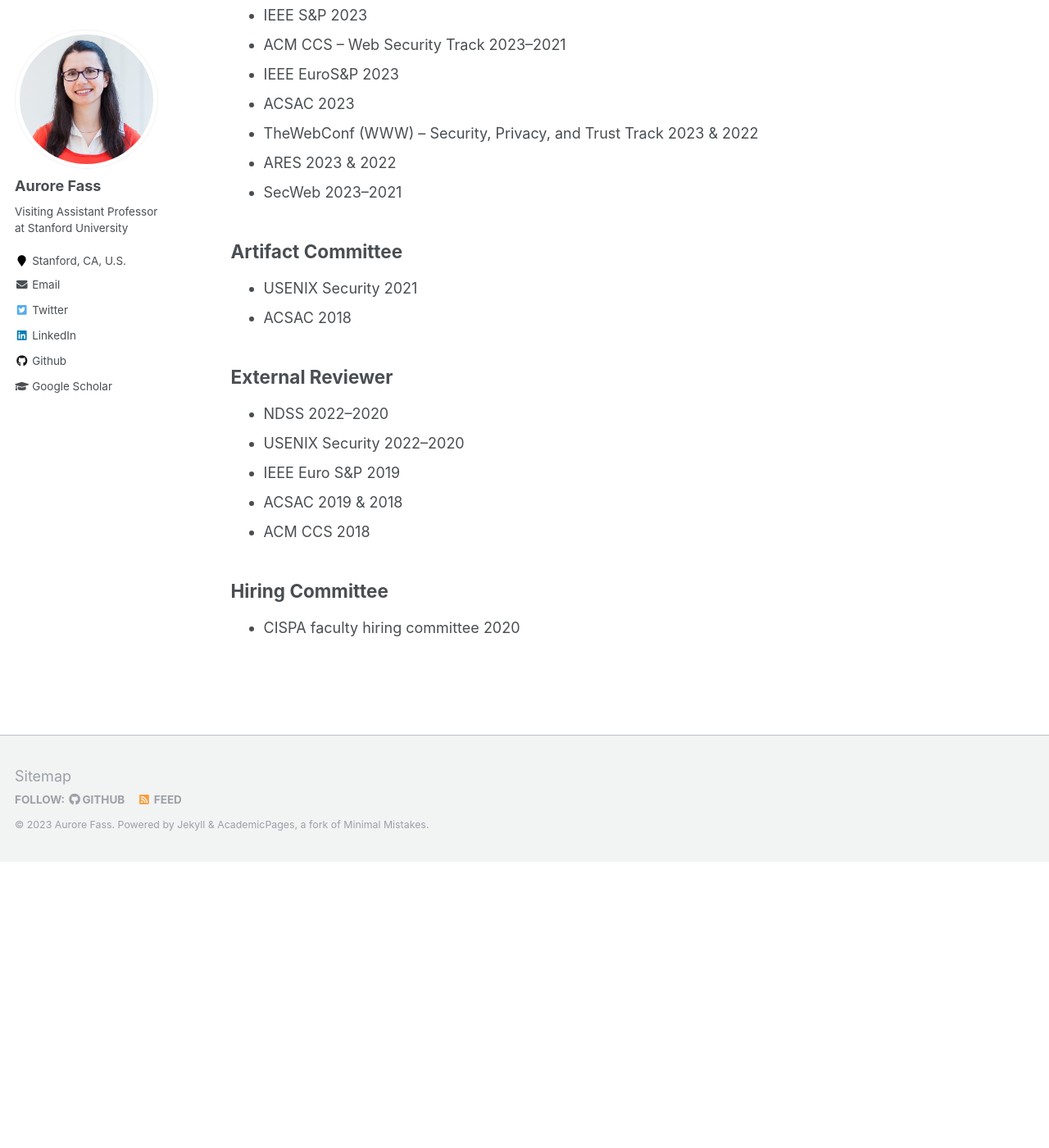
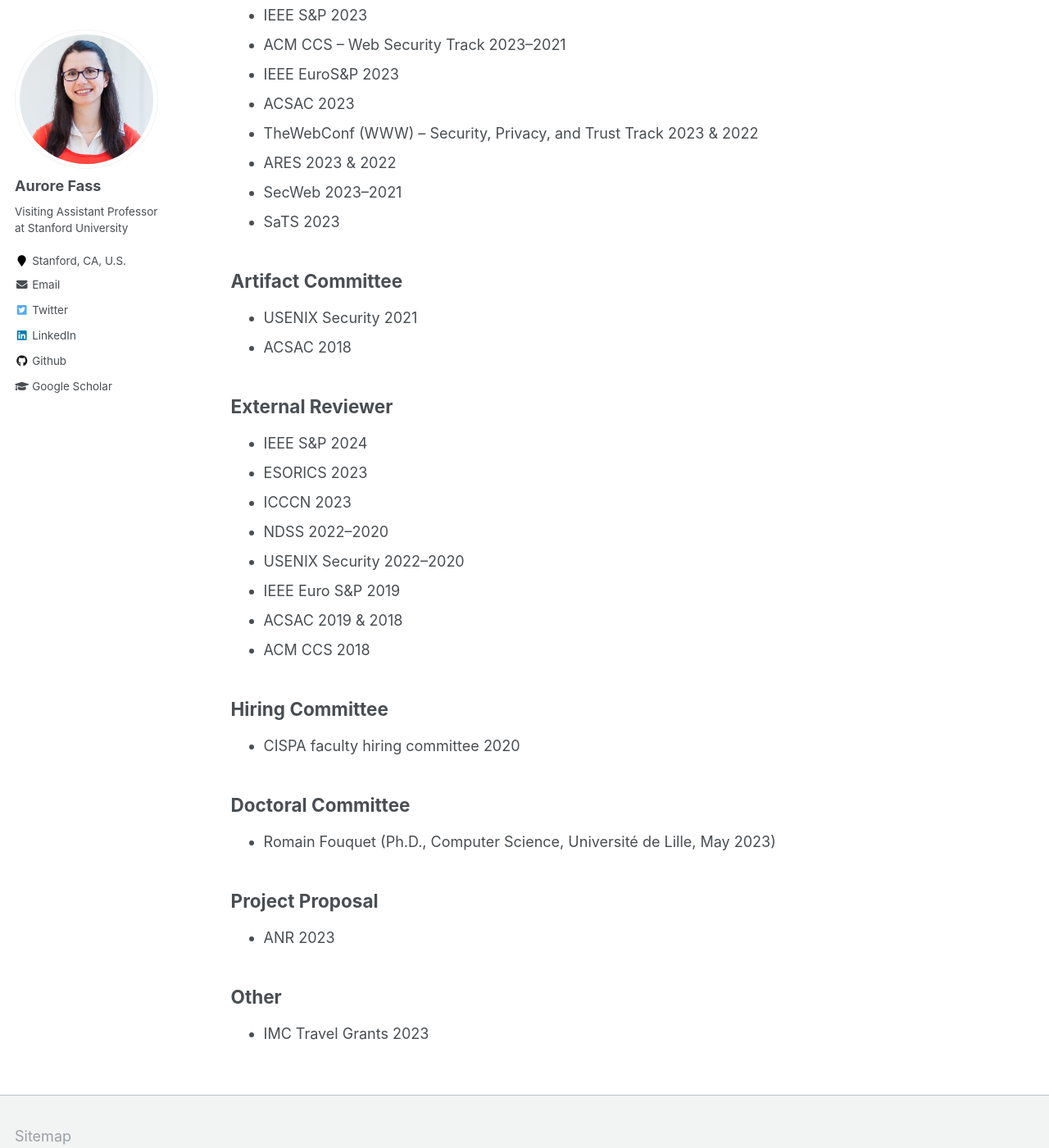
Before and after one commit to Aurore54F/aurore54f.github.io, a Jekyll site: the page built from _pages/services.md, in a window 1280 px wide and 1400 px high, scrolled down 348 px. Shown: the whole window at 82% size. Built offline with Jekyll 4.4.1, drawn with Linux system fonts in a browser that asks for light colours.

Commit message:
Updated services

```diff
--- a/_pages/services.md
+++ b/_pages/services.md
@@ -9,6 +9,7 @@ author_profile: true
 
 
 ## PC Co-Chair
+
 * MADWeb 2023 (co-located with NDSS)
 
 ## Program Committee
@@ -20,6 +21,7 @@ author_profile: true
 * TheWebConf (WWW) -- Security, Privacy, and Trust Track 2023 & 2022
 * ARES 2023 & 2022
 * SecWeb 2023--2021
+* SaTS 2023
 
 ## Artifact Committee
 
@@ -28,6 +30,9 @@ author_profile: true
 
 ## External Reviewer
 
+* IEEE S&P 2024
+* ESORICS 2023
+* ICCCN 2023
 * NDSS 2022--2020
 * USENIX Security 2022--2020
 * IEEE Euro S&P 2019
@@ -37,3 +42,15 @@ author_profile: true
 ## Hiring Committee
 
 * CISPA faculty hiring committee 2020
+
+## Doctoral Committee
+
+* Romain Fouquet (Ph.D., Computer Science, Université de Lille, May 2023)
+
+## Project Proposal
+
+* ANR 2023
+
+## Other
+
+* IMC Travel Grants 2023
```
